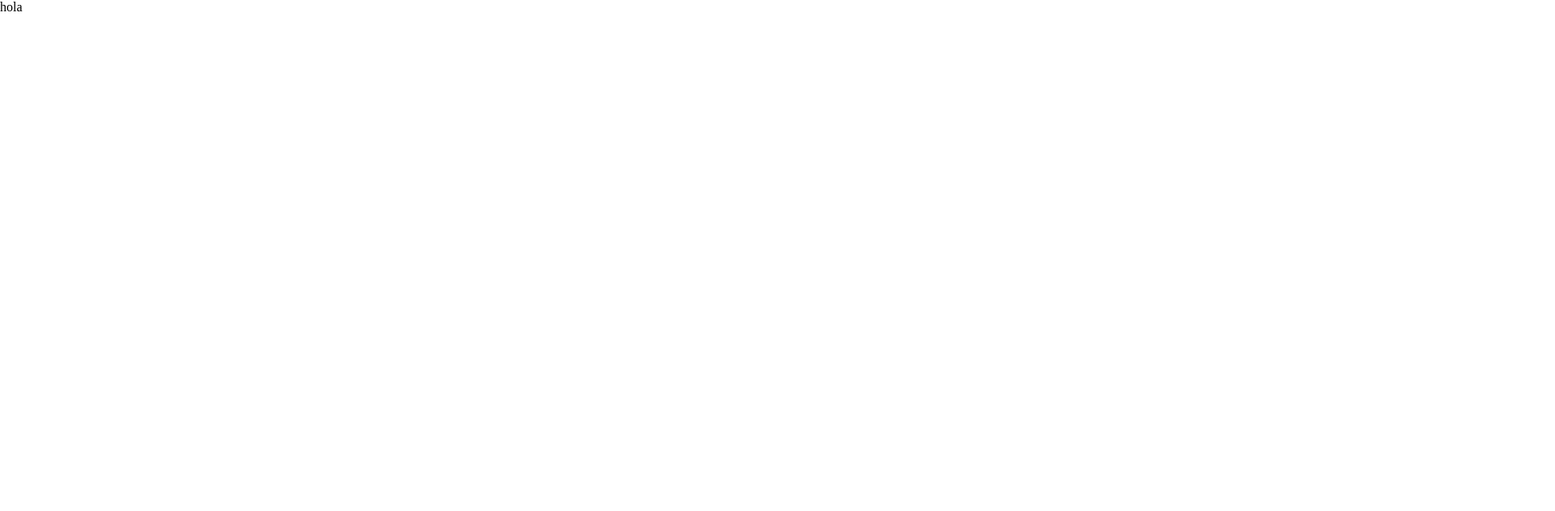
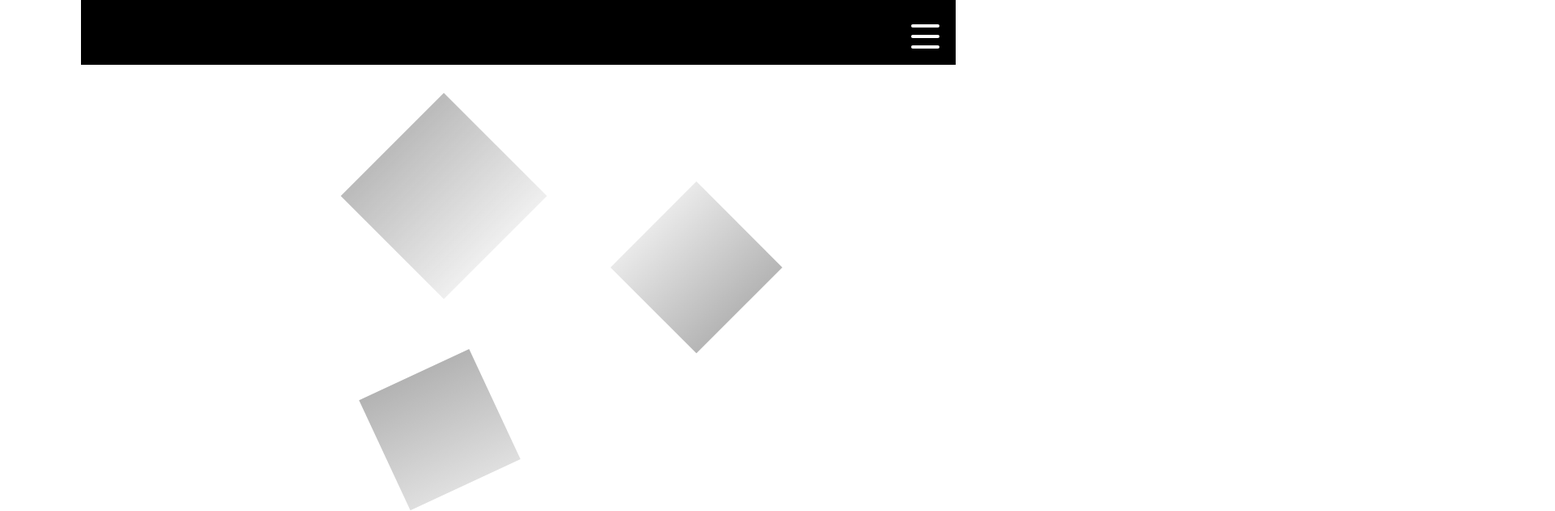
Before and after one commit to Stiwii/3er-Portafolio, a React (Vite) app: page / in a window 1280 px wide. Shown: the top 631 px of the page at 81% size, 1920 px wide, since content can reach past the window. Built offline with nearby package versions, Linux system fonts and the light colour scheme.

Commit message:
navbar hecho

```diff
--- a/index.html
+++ b/index.html
@@ -2,7 +2,7 @@
 <html lang="en">
   <head>
     <meta charset="UTF-8" />
-    <link rel="icon" type="image/svg+xml" href="public/icon/S-letter.png" />
+    <link rel="icon" type="image" href="public/icon/S-letter.png" />
     <meta name="viewport" content="width=device-width, initial-scale=1.0" />
     <title>Steeven Sanchez</title>
   </head>
--- a/package.json
+++ b/package.json
@@ -14,6 +14,7 @@
     "react": "^18.2.0",
     "react-dom": "^18.2.0",
     "react-hook-dom": "^1.0.2",
+    "react-icons": "^4.6.0",
     "react-redux": "^8.0.4",
     "react-router-dom": "^6.4.2",
     "styled-components": "^5.3.6"
--- a/src/App.css
+++ b/src/App.css
@@ -0,0 +1,99 @@
+.app-color{
+  position: relative;
+  margin: auto;
+  display: block;
+  max-width: 1280px;
+}
+.triangle__container{
+    background-color: red;
+    height:600px;
+    max-width: 1000px;
+    position:fixed;
+    margin:auto;
+    top: 50%;
+    left: 50%;
+    transform: translate(-50%,-50%);
+
+  }
+
+  .triangle{
+    width: 200px;
+    height:200px;
+    position:absolute;
+    transform: rotate(45deg);
+
+  }
+  .triangle1{
+    width: 150px;
+    height:150px;
+    background: linear-gradient(to left,  rgb(181, 181, 181), rgb(233, 233, 233));
+    left: 150px;
+    top: 150px;
+    animation: t1 8s ease infinite;
+  }
+  .triangle2{
+    width: 150px;
+    height:150px;
+    background: linear-gradient(to left,  #dfdfdf, #b3b3b3);
+    top: 350px;
+    right: 10px ;
+    animation: t2 9s ease infinite;
+
+  }
+  .triangle3{
+    width: 180px;
+    height: 180px;
+    background: linear-gradient(to left,  #efefef, #b5b5b5ed);
+    top: 50px;
+    right: 0px;
+    animation: t3 7s ease infinite;
+  }
+
+  @keyframes t1 {
+    0%{
+        transform: rotate(45deg) translateY(0px);
+    }
+    50%{
+        transform:rotate(45deg) translateY(20px);
+    }
+    100%{
+        transform:rotate(45deg) translateY(0px);
+    }
+  }
+  @keyframes t2 {
+    0%{
+        transform:rotate(65deg) translateY(0px);
+    }
+    50%{
+        transform:rotate(65deg) translateY(20px);
+    }
+    100%{
+        transform:rotate(65deg) translateY(0px);
+    }
+  }
+
+  @keyframes t3 {
+    0%{
+        transform:rotate(45deg) translateY(0px);
+    }
+    50%{
+        transform:rotate(45deg) translateY(20px);
+    }
+    100%{
+        transform:rotate(45deg) translateY(0px);
+    }
+  }
+
+
+.app{
+  box-sizing: border-box;
+  position: relative;
+  max-width: 1280px;
+  height: 100%;
+  margin: auto;
+  backdrop-filter: blur(4px);
+  -webkit-backdrop-filter: blur(5px);
+  display: grid;
+  grid-template-columns: repeat(3, 1fr);
+  background-color: red;
+}
--- a/src/App.jsx
+++ b/src/App.jsx
@@ -2,23 +2,25 @@
 import { useEffect, useState } from 'react'
 import './App.css'
 import Load from './coponents/load/Load'
+import Navbar from './coponents/Navbar'
 
 function App() {
   // variable para activar el loading
-  const [isLoading, setIsLoading] = useState(true)
+  const [isLoading, setIsLoading] = useState(false)
   useEffect(() => {
     setTimeout(() => {
       setIsLoading(false)
     }, 2000) //tiempo de carga del loading
   }, [])
-
+// constante abrir el navbar
+  const [clicked, setClicked] = useState(false)
 
   return (
     <>
     {
       isLoading ?
         <Load /> :
-    <div className="App">
+
        <div className='app-color'>
             <div className="triangle__container">
               <div className=" triangle triangle1"></div>
@@ -27,12 +29,14 @@ function App() {
             </div>
 
             <div className="App" >
-             hola
+            <Navbar
+                  setClicked={setClicked}
+                  clicked={clicked}
+                />
             </div>
 
+          </div>
 
-          </div>
-    </div>
     }
     </>
   )
--- /dev/null
+++ b/src/coponents/Navbar.jsx
@@ -0,0 +1,126 @@
+import React, { useState } from 'react'
+import { NavLink } from 'react-router-dom'
+
+import styled from 'styled-components'
+import MenuButton from './navbar/MenuButton'
+
+import { AiFillHome, AiFillProject, AiOutlineContacts } from 'react-icons/ai';
+import { HiInformationCircle } from 'react-icons/hi';
+import { GiSkills } from 'react-icons/gi';
+import { FaBookReader } from 'react-icons/fa';
+import { GrProjects } from 'react-icons/gr';
+
+
+const Navbar = ({setClicked, clicked}) => {
+
+  const [clicke, setClicke] = useState(false)
+
+  const handleClick = () => {
+    //pasar de false a true y viceversa
+    setClicked(!clicked)
+    // setClicke(!clicke)
+  }
+
+
+
+  return (
+    <>
+      <NavContainer>
+
+        <div className={`nav__links ${clicked ? 'active' : ''}`} >
+        <NavLink onClick={handleClick} className={`nav__word ${clicke ? 'active' : ''}`} to='/' end><AiFillHome /></NavLink>
+          <NavLink onClick={handleClick} className={`nav__word ${clicke ? 'active' : ''}`} to='/about' >About <HiInformationCircle/></NavLink>
+          <NavLink onClick={handleClick} className={`nav__word ${clicke ? 'active' : ''}`} to='/skills' ><GiSkills /> Skills</NavLink>
+          <NavLink onClick={handleClick} className={`nav__word ${clicke ? 'active' : ''}`} to='/experience' >Experience <FaBookReader/></NavLink>
+          <NavLink onClick={handleClick} className={`nav__word ${clicke ? 'active' : ''}`} to='/projects' ><AiFillProject/> Projects</NavLink>
+
+        </div>
+        <div className='btn__menu'>
+          <MenuButton clicked={clicked} handleClick={handleClick} />
+        </div>
+
+      </NavContainer>
+    </>
+  )
+}
+
+export default Navbar
+
+const NavContainer = styled.nav`
+  position: relative;
+  width:100%;
+  max-width: 1080px;
+  margin:auto;
+  height:80px;
+  display: flex;
+  background-color: var(--letter-color);
+
+
+
+  @keyframes moverDiagonal{
+    0%{background-position: 0 50%;}
+    50%{background-position: 100 50%;}
+    100%{background-position: 0 50%;}
+  }
+
+  .btn__menu{
+    position:absolute;
+    z-index:100;
+    right:10px;
+    top: 20px;
+    animation: transform 500ms easy;
+  }
+  .btn__menu:hover{
+    transform: scale(1.03);
+    animation: transform 500ms easy;
+  }
+
+  .nav__links{
+    font-size:1.5rem;
+    position: absolute;
+    top: -2000px;
+    right: -2000px;
+    transition: .1s;
+    width: 100vw;
+    height: 100vh;
+    display:flex;
+    flex-direction:column;
+    align-items: center;
+    justify-content: center;
+    gap: 30px;
+
+  }
+
+  .nav__links.active{
+
+    max-height: 100vh;
+    max-width:100vw;
+    background-color: rgba(255, 255, 255, 0.5);
+    top:0px;
+    right: 0px;
+    bottom:0;
+    left:0px;
+    padding-top: 0;
+    z-index:100;
+  }
+
+  .nav__word{
+    padding:10px;
+    box-shadow: 20px 20px 50px rgba(0,0,0,0.5);
+    background: rgba(255, 255, 255, 0.1);
+    border-left: 1px solid rgba(255, 255, 255, 0.5);
+    border-top: 1px solid rgba(255, 255, 255, 0.5);
+    width: 100%;
+    max-width: 200px;
+    text-align:center;
+    text-transform: capitalize;
+  }
+  .nav__word:hover{
+    transform:translateY(-5px) scale(1.01);
+    transition: all 500ms;
+  }
+  .nav__word.active{
+    text-shadow:  0 0 8px white;
+  }
+
+`
--- /dev/null
+++ b/src/coponents/navbar/MenuButton.jsx
@@ -0,0 +1,76 @@
+import React from 'react'
+import styled from 'styled-components'
+
+const MenuButton = ({handleClick,clicked}) => {
+  return (
+    <Menu>
+      <div
+      onClick={handleClick}
+      className={`icon nav-icon-5 ${clicked ? 'open' : ''}`}>
+        <span></span>
+        <span></span>
+        <span></span>
+      </div >
+    </Menu>
+  )
+}
+
+export default MenuButton
+
+const Menu = styled.div`
+
+.nav-icon-5{
+  width: 35px;
+  height: 30px;
+  margin: 10px 10px;
+  position: relative;
+  cursor: pointer;
+  display: inline-block;
+}
+.nav-icon-5 span{
+  background-color: var(--fondo-color);
+  position: absolute;
+  border-radius: 2px;
+  transition: .3s cubic-bezier(.8, .5, .2, 1.4);
+  width:100%;
+  height: 4px;
+  transition-duration: 500ms
+}
+.nav-icon-5 span:nth-child(1){
+  top:0px;
+  left: 0px;
+}
+.nav-icon-5 span:nth-child(2){
+  top:13px;
+  left: 0px;
+  opacity:1;
+}
+.nav-icon-5 span:nth-child(3){
+  bottom:0px;
+  left: 0px;
+}
+.nav-icon-5:not(.open):hover span:nth-child(1){
+  transform: rotate(-3deg) scaleY(1.1);
+}
+.nav-icon-5:not(.open):hover span:nth-child(2){
+  transform: rotate(3deg) scaleY(1.1);
+}
+.nav-icon-5:not(.open):hover span:nth-child(3){
+  transform: rotate(-4deg) scaleY(1.1);
+}
+.nav-icon-5.open span:nth-child(1){
+  transform: rotate(45deg);
+  top: 13px;
+  background-color: var(--letter-color);
+}
+.nav-icon-5.open span:nth-child(2){
+  opacity:0;
+  background-color: var(--letter-color);
+}
+.nav-icon-5.open span:nth-child(3){
+  transform: rotate(-45deg);
+  top: 13px;
+  background-color: var(--letter-color);
+}
+
+`
--- a/src/index.css
+++ b/src/index.css
@@ -9,8 +9,13 @@ body{
   padding: 0;
   border: 0;
 }
+a{
+  color: inherit;
+  text-decoration: none;
+}
 
 :root{
   --fondo-color : white;
   --letter-color : black;
+
 }
--- a/src/main.jsx
+++ b/src/main.jsx
@@ -1,10 +1,14 @@
 import React from 'react'
 import ReactDOM from 'react-dom/client'
+import { HashRouter, Route } from 'react-router-dom'
 import App from './App'
 import './index.css'
 
 ReactDOM.createRoot(document.getElementById('root')).render(
   <React.StrictMode>
+    <HashRouter>
+
     <App />
+    </HashRouter>
   </React.StrictMode>
 )
```
Also changed, not shown: 1 other file (tests, documents, lock files or other folders).
